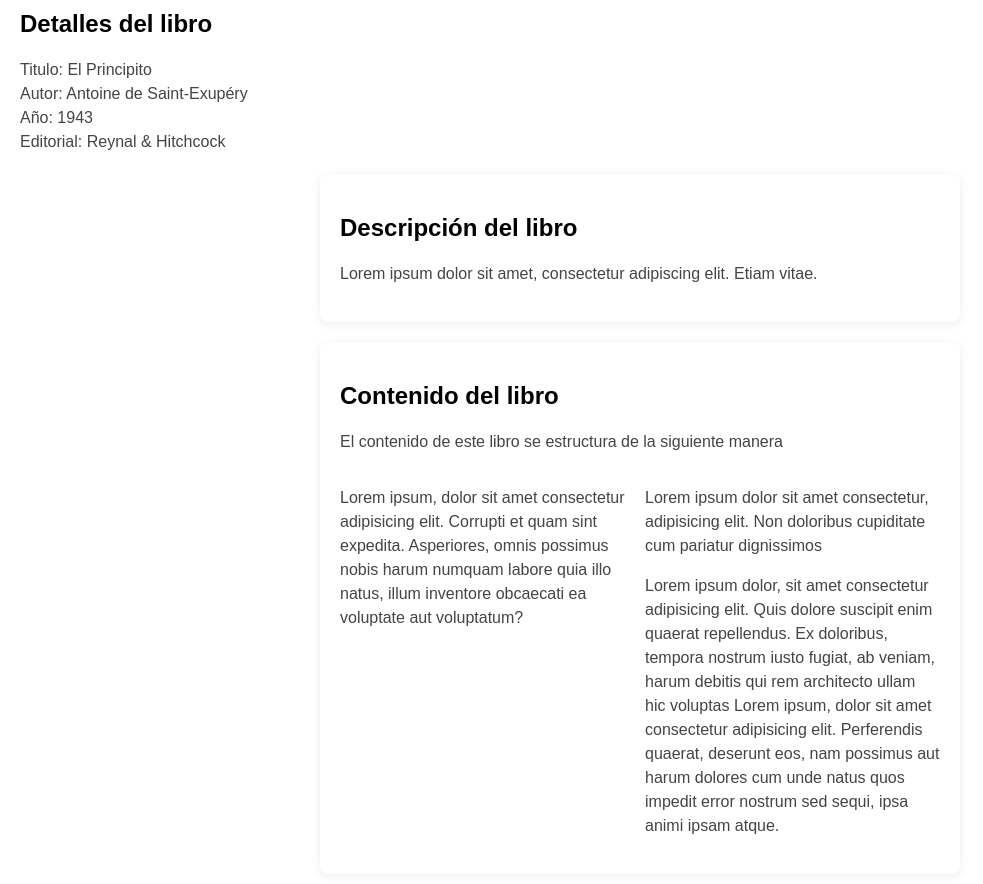
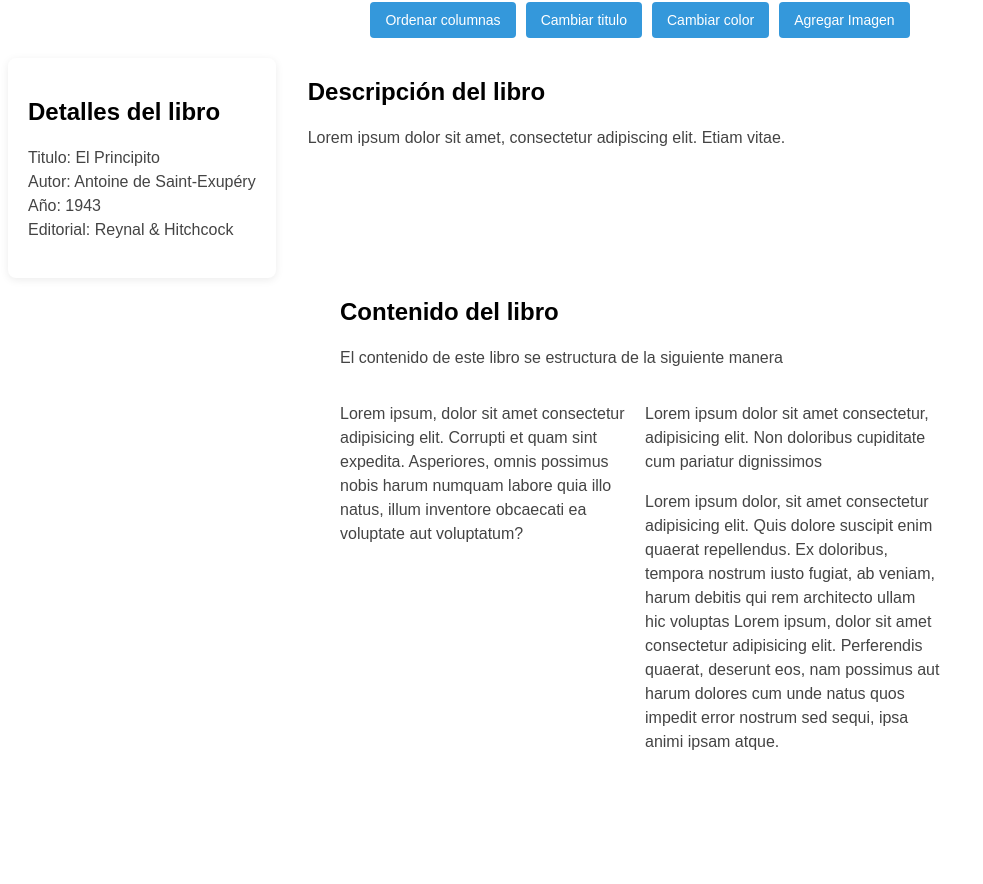
Before and after one commit to aloopez/PW_SEC01_C2_2025_-00084724-, a plain HTML site: page index.html in a window 1280 px wide. Shown: the part 78-962 px from the top of the page, without its empty margins (0-983 px from the left). After the commit the page ends 858 px from the top, so only its background shows below. Drawn offline with Linux system fonts and the light colour scheme.

Commit message:
Add interactive UI controls and improve layout

```diff
--- a/index.html
+++ b/index.html
@@ -7,35 +7,59 @@
     <link rel="stylesheet" href="styles.css" />
   </head>
   <body>
+    <header>
       <h1>El Principito</h1>
+      <div class="contenedorHeader">
+        <button id="btnAlternarColumnas">Ordenar columnas</button>
+        <button id="btnCambiarTitulo">Cambiar titulo</button>
+        <button id="btnCambiarColor">Cambiar color</button>
+        <button id="btnAgregarImagen">Agregar Imagen</button>
+      </div>
+    </header>
+    <div class="contenedorPrincipal">
       <aside>
         <h2>Detalles del libro</h2>
         <p>
-        Titulo: El Principito
-        <br />
-        Autor: Antoine de Saint-Exupéry
-        <br />
-        Año: 1943
-        <br />
+          Titulo: El Principito<br />
+          Autor: Antoine de Saint-Exupéry<br />
+          Año: 1943<br />
           Editorial: Reynal & Hitchcock
         </p>
+        <div id="contenedorImagen"></div>
       </aside>
       <section>
-      <h2>Descripción del libro</h2>
-      <p>
+        <h2 id="subtitulo-descripcion">Descripción del libro</h2>
+        <p id="parrafo-descripcion">
           Lorem ipsum dolor sit amet, consectetur adipiscing elit. Etiam vitae.
         </p>
       </section>
+    </div>
     <section class="detalles">
       <h2>Contenido del libro</h2>
       <p>El contenido de este libro se estructura de la siguiente manera</p>
-      <div class="detalle-cols">
+  <div class="detalle-cols" id="detalleCols">
         <div>
-          <p>Lorem ipsum, dolor sit amet consectetur adipisicing elit. Corrupti et quam sint expedita. Asperiores, omnis possimus nobis harum numquam labore quia illo natus, illum inventore obcaecati ea voluptate aut voluptatum?</p>
+          <p>
+            Lorem ipsum, dolor sit amet consectetur adipisicing elit. Corrupti
+            et quam sint expedita. Asperiores, omnis possimus nobis harum
+            numquam labore quia illo natus, illum inventore obcaecati ea
+            voluptate aut voluptatum?
+          </p>
         </div>
         <div>
-          <p>Lorem ipsum dolor sit amet consectetur, adipisicing elit. Non doloribus cupiditate cum pariatur dignissimos </p>
-          <p>Lorem ipsum dolor, sit amet consectetur adipisicing elit. Quis dolore suscipit enim quaerat repellendus. Ex doloribus, tempora nostrum iusto fugiat, ab veniam, harum debitis qui rem architecto ullam hic voluptas Lorem ipsum, dolor sit amet consectetur adipisicing elit. Perferendis quaerat, deserunt eos, nam possimus aut harum dolores cum unde natus quos impedit error nostrum sed sequi, ipsa animi ipsam atque.</p>
+          <p>
+            Lorem ipsum dolor sit amet consectetur, adipisicing elit. Non
+            doloribus cupiditate cum pariatur dignissimos
+          </p>
+          <p>
+            Lorem ipsum dolor, sit amet consectetur adipisicing elit. Quis
+            dolore suscipit enim quaerat repellendus. Ex doloribus, tempora
+            nostrum iusto fugiat, ab veniam, harum debitis qui rem architecto
+            ullam hic voluptas Lorem ipsum, dolor sit amet consectetur
+            adipisicing elit. Perferendis quaerat, deserunt eos, nam possimus
+            aut harum dolores cum unde natus quos impedit error nostrum sed
+            sequi, ipsa animi ipsam atque.
+          </p>
         </div>
       </div>
     </section>
--- a/script.js
+++ b/script.js
@@ -1,2 +1,35 @@
-// Puedes agregar aquí lógica JS si lo necesitas
-console.log('Página de libro cargada correctamente.');
+// Alternar columnas/filas en Contenido del libro
+document.getElementById('btnAlternarColumnas').onclick = function() {
+	const cols = document.getElementById('detalleCols');
+	cols.classList.toggle('filas');
+};
+
+// Cambiar título de la página
+document.getElementById('btnCambiarTitulo').onclick = function() {
+	document.querySelector('h1').textContent = 'HTML & CSS: Curso práctico avanzado';
+};
+
+// Cambiar color de subtítulo y párrafo de descripción
+document.getElementById('btnCambiarColor').onclick = function() {
+	const subtitulo = document.getElementById('subtitulo-descripcion');
+	const parrafo = document.getElementById('parrafo-descripcion');
+	subtitulo.style.color = '#e67e22';
+	parrafo.style.color = '#16a085';
+};
+
+// Agregar imagen debajo de los datos del libro
+document.getElementById('btnAgregarImagen').onclick = function() {
+	const contenedor = document.getElementById('contenedorImagen');
+	if (!contenedor.querySelector('img')) {
+		const img = document.createElement('img');
+		img.src = 'https://image.cdn1.buscalibre.com/5b57fc1690f0b5295a8b4567.__RS360x360__.jpg';
+		img.alt = 'Portada El Principito';
+		img.style.width = '100%';
+		img.style.maxWidth = '180px';
+		img.style.margin = '15px auto 0 auto';
+		img.style.display = 'block';
+		img.style.borderRadius = '8px';
+		img.style.boxShadow = '0 2px 8px rgba(0,0,0,0.12)';
+		contenedor.appendChild(img);
+	}
+};
--- a/styles.css
+++ b/styles.css
@@ -1,22 +1,37 @@
 body {
     font-family: Arial, sans-serif;
-    background: #ffffff;
-    margin: 0;
-    padding: 0 20px;
+    background: #fff;
 }
 h1 {
     color: #2c3e50;
-    margin-top: 30px;
     text-align: center;
 }
 section {
     background: #fff;
+    margin: 2px auto 10px auto;
+    max-width: 600px;
+}
+.contenedorPrincipal {
+    display: flex;
+    justify-content: flex-start;
+    gap: 32px;
+    align-items: flex-start;
+    margin-bottom: 20px;
+}
+aside {
+    background: #fff;
     border-radius: 8px;
     box-shadow: 0 2px 8px rgba(0,0,0,0.08);
     padding: 20px;
-    margin: 20px auto 10px auto;
+    min-width: 220px;
+    max-width: 260px;
+}
+.contenedorPrincipal section {
+    margin: 0;
     max-width: 600px;
+    flex: 1;
 }
+
 .detalles {
 
 }
@@ -24,6 +39,10 @@
     display: flex;
     gap: 10px;
     margin-top: 10px;
+    transition: flex-direction 0.3s;
+}
+.detalle-cols.filas {
+    flex-direction: column;
 }
 .detalle-cols > div {
     flex: 1;
@@ -34,3 +53,23 @@
     font-size: 1rem;
     line-height: 1.5;
 }
+.contenedorHeader {
+    display: flex;
+    align-items: center;
+    margin-bottom: 20px;
+    gap: 10px;
+    justify-content: center;
+}
+button {
+    background-color: #3498db;
+    border: none;
+    color: white;
+    padding: 10px 15px;
+    text-align: center;
+    text-decoration: none;
+    display: inline-block;
+    font-size: 14px;
+    border-radius: 4px;
+    cursor: pointer;
+    transition: background-color 0.3s;
+}
```
Lines whose indentation alone changed are shown as unchanged.
